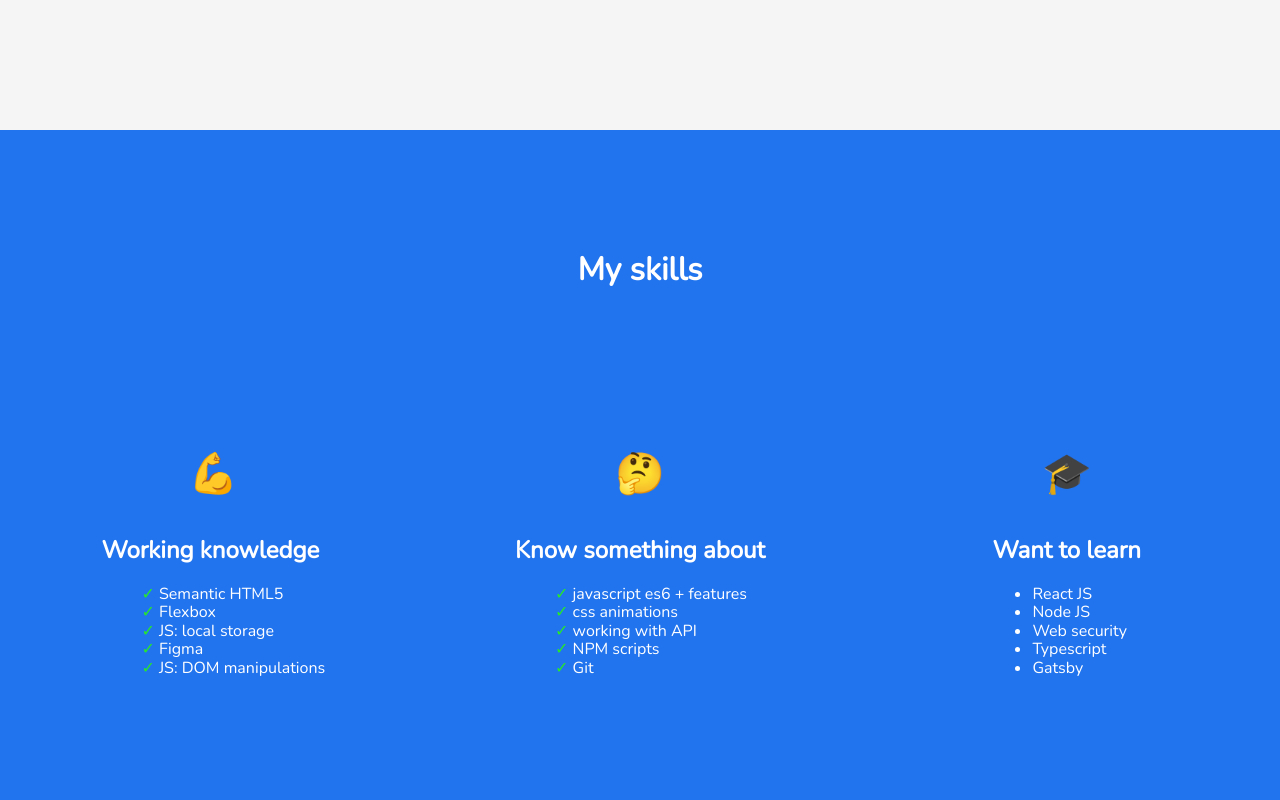
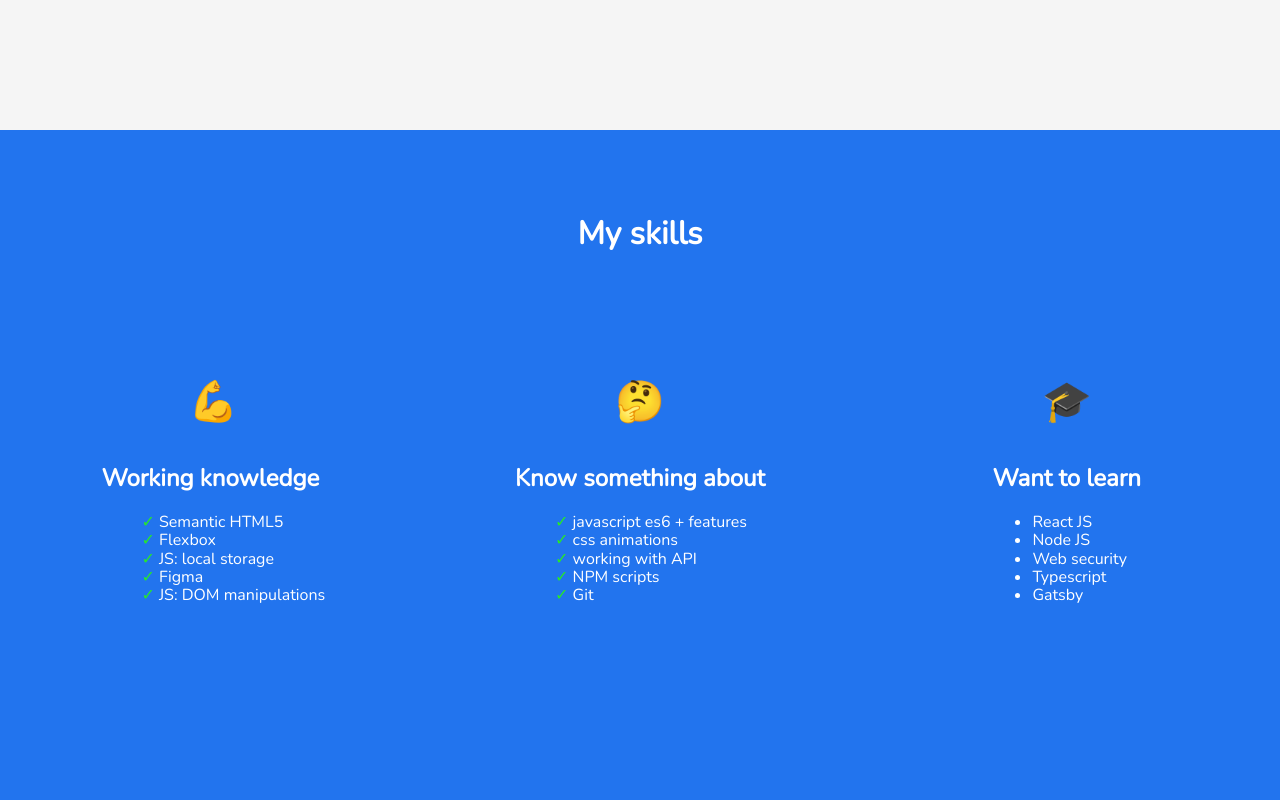
Before and after one commit to IgorPelowski/igorpelowski.github.io, a website built with webpack: page src/pages/index.html in a window 1280 px wide. Shown: the part 720-1520 px from the top of the page. Built offline with nearby package versions, Linux system fonts and the light colour scheme.

Commit message:
changed height of skills

```diff
--- a/src/scss/main.scss
+++ b/src/scss/main.scss
@@ -104,7 +104,8 @@ body {
 
 .skills{
   background-color: rgb(34, 116, 238);
-  min-height: 600px;
+  min-height: 300px;
+  max-height: 700px;
   display: grid;
   grid-template-columns: repeat(3, 1fr);
   grid-template-rows:repeat(3, 1fr) ;
```
